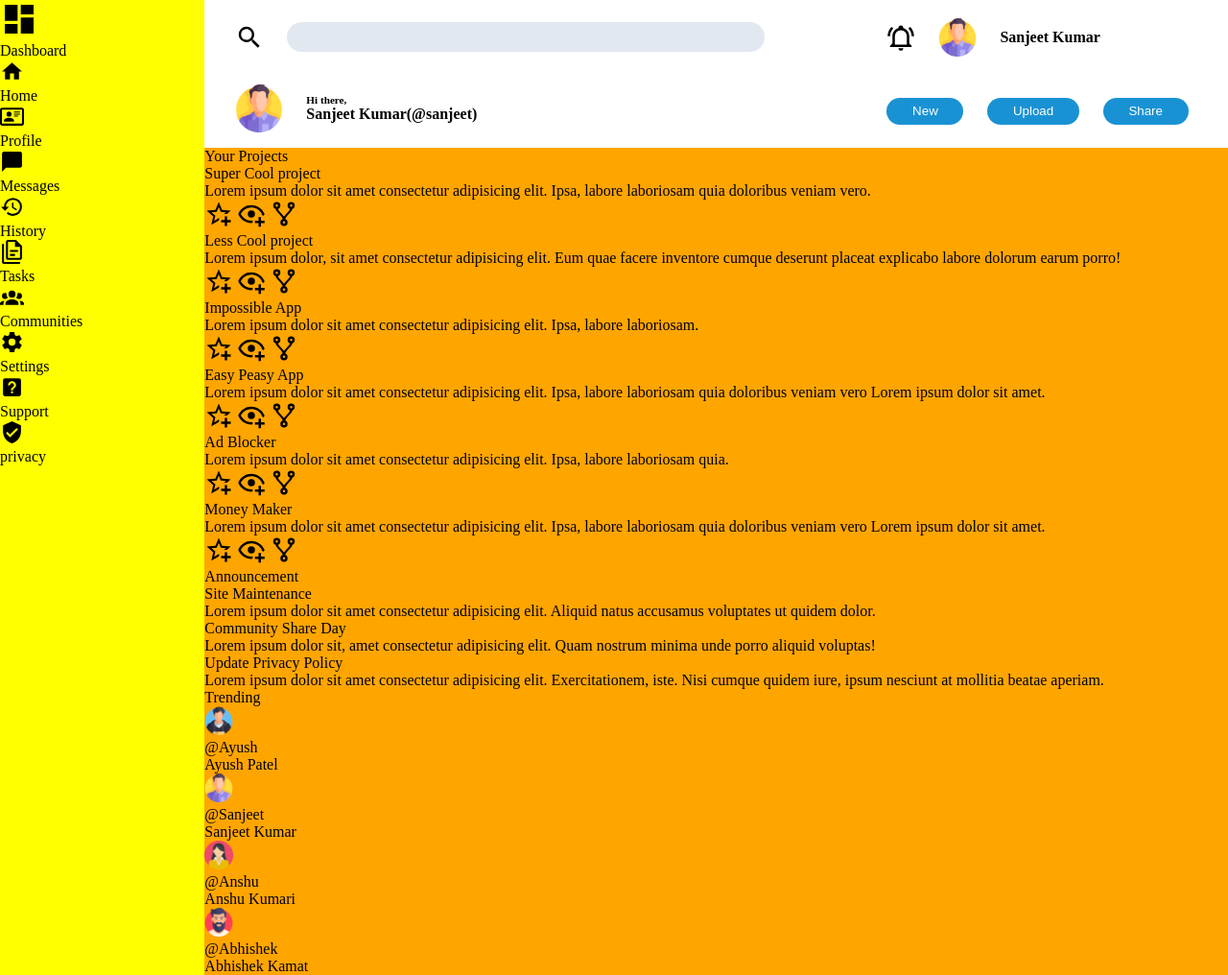
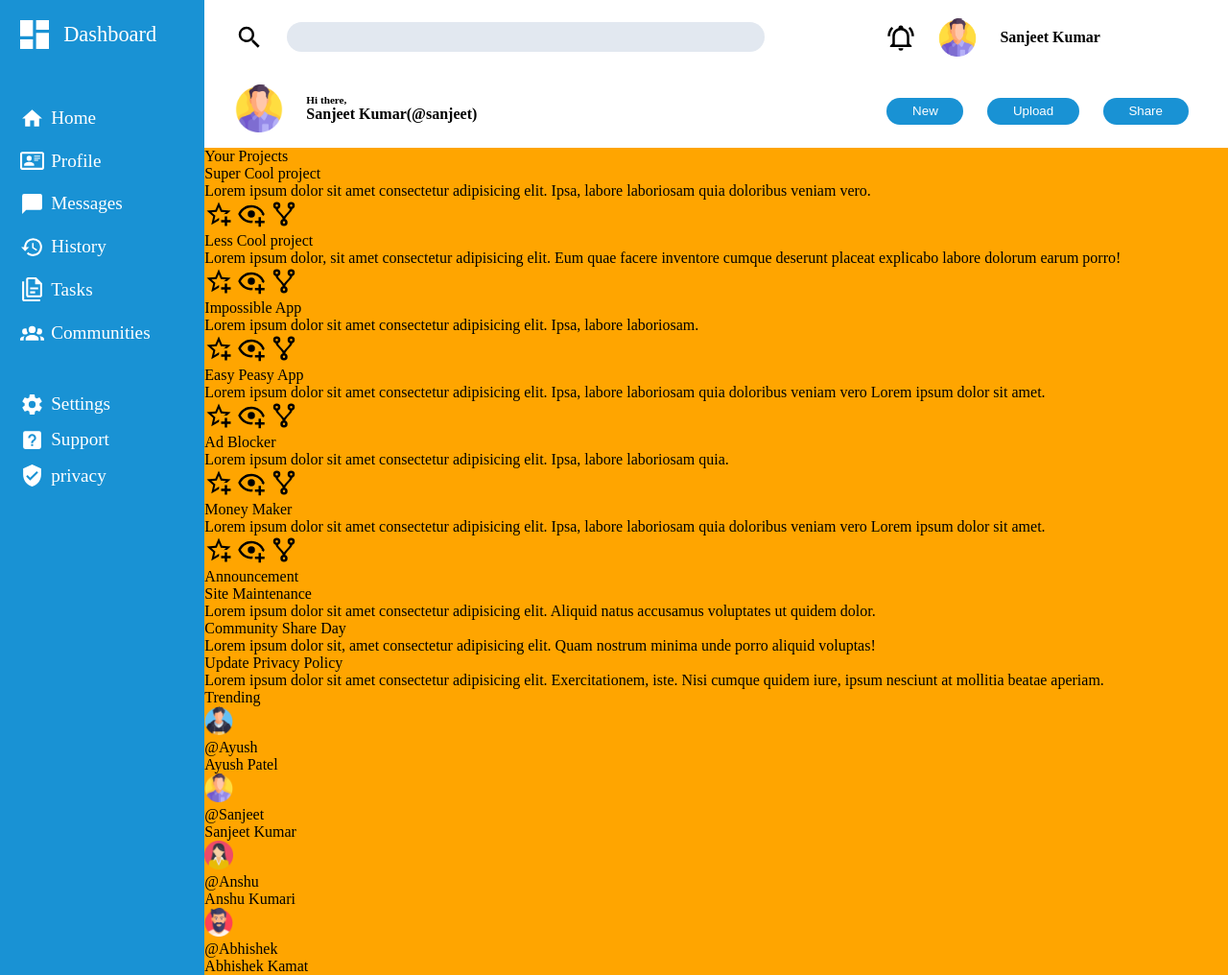
Before and after one commit to sanjeet2610/Admin-Dashboard, a plain HTML site: page index.html in a window 1280 px wide. Shown: the whole page at 96% size. Drawn offline with Linux system fonts and the light colour scheme.

Commit message:
Add style to sidebar

```diff
--- a/style.css
+++ b/style.css
@@ -106,10 +106,12 @@ body {
   border-style: none;
   color: white;
   background-color: rgb(25, 146, 212);
+  cursor: pointer;
 }
 
 .sidebar {
-  background-color: yellow;
+  background-color: rgb(25, 146, 212);
+  padding: 0.7rem;
 }
 
 .main-container {
@@ -136,6 +138,57 @@ body {
 .sidebar {
   grid-column: 1/2;
   grid-row: 1/3;
+  display: grid;
+  grid-template-rows: 5% 25% 10%;
+  gap: 5%;
+}
+
+.dashboard {
+  display: flex;
+  align-items: center;
+  margin-left: 5px;
+  gap: 10px;
+}
+
+.dashboard p {
+  font-size: 1.4rem;
+  color: white;
+}
+
+.sidebar img {
+  filter: brightness(0) invert(1);
+}
+
+.action-section {
+  display: flex;
+  flex-direction: column;
+  justify-content: space-between;
+}
+
+.setting-section {
+  display: flex;
+  flex-direction: column;
+  justify-content: space-between;
+}
+
+.action-section > * {
+  display: flex;
+  align-items: center;
+  gap: 7px;
+  margin-left: 10px;
+}
+
+.setting-section > * {
+  display: flex;
+  align-items: center;
+  gap: 7px;
+  margin-left: 10px;
+}
+
+.action-section p,
+.setting-section p {
+  color: white;
+  font-size: 1.2rem;
 }
 
 .main-container {
```
